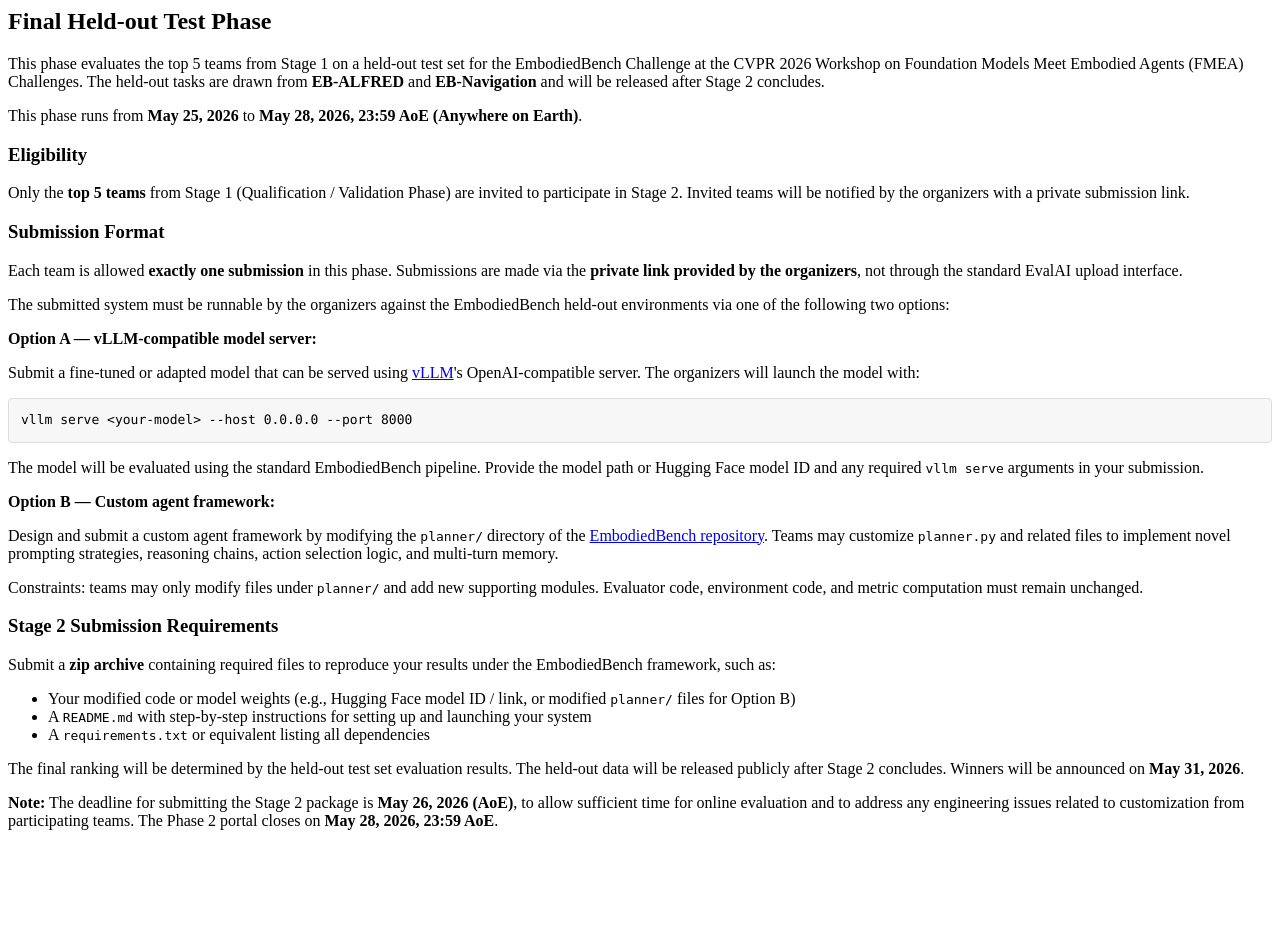
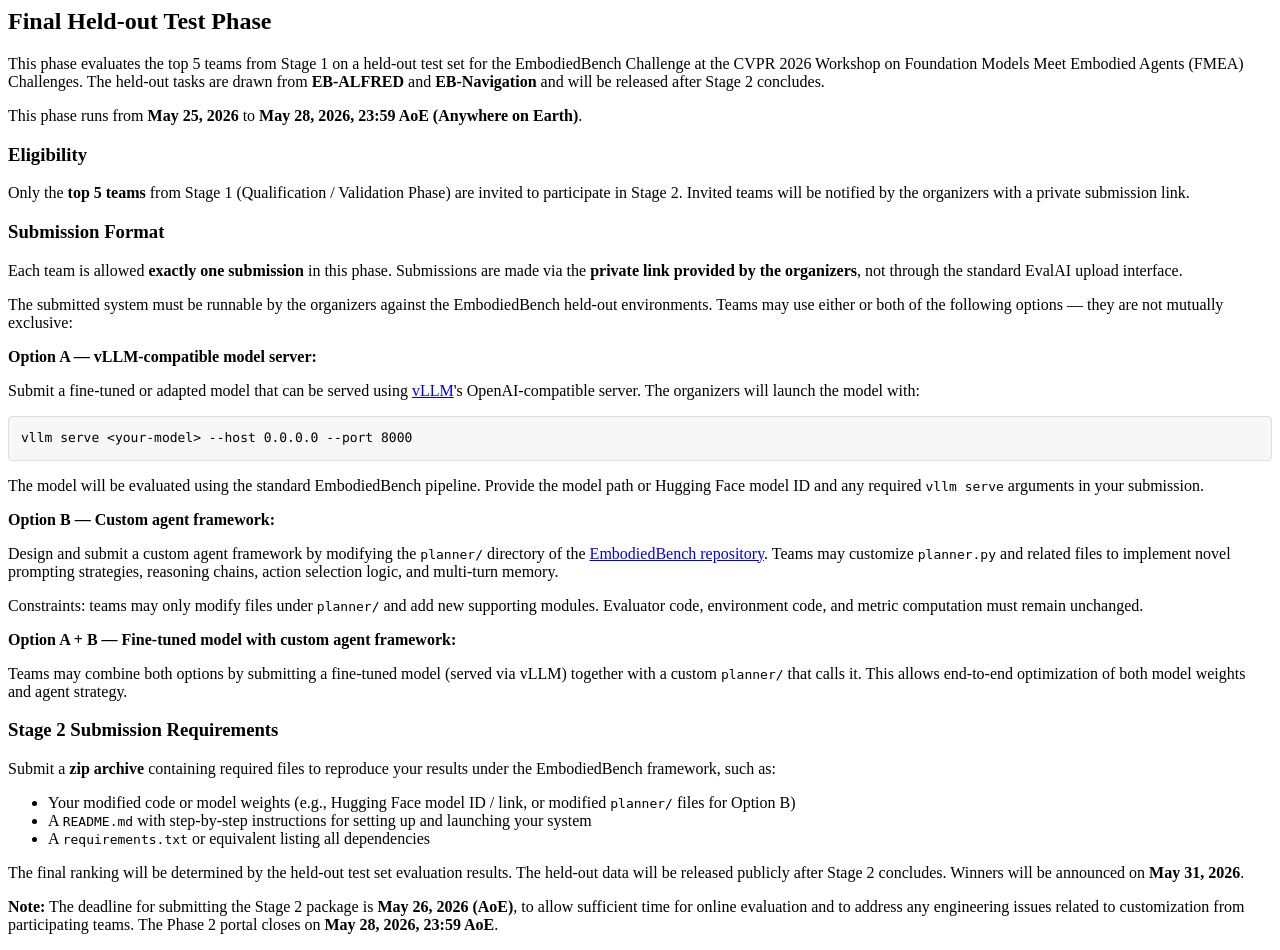
Before and after one commit to YangRui2015/EmbodiedBench-Challenge, a Python web app: template templates/challenge_phase_2_description.html in a window 1280 px wide. Before the commit the page ends 830 px from the top, so only its background shows below. Run offline with Jinja, Linux system fonts and the light colour scheme; the template is opened without the code that fills it, so the values that code supplies are empty.

Commit message:
Allow Option A+B combined submission (model + custom planner)
Co-Authored-By: Claude Sonnet 4.6 <noreply@anthropic.com>

```diff
--- a/templates/challenge_phase_2_description.html
+++ b/templates/challenge_phase_2_description.html
@@ -19,7 +19,7 @@
 </p>
 
 <p>
-  The submitted system must be runnable by the organizers against the EmbodiedBench held-out environments via one of the following two options:
+  The submitted system must be runnable by the organizers against the EmbodiedBench held-out environments. Teams may use either or both of the following options — they are not mutually exclusive:
 </p>
 
 <p><strong>Option A — vLLM-compatible model server:</strong></p>
@@ -39,6 +39,11 @@
   Constraints: teams may only modify files under <code>planner/</code> and add new supporting modules. Evaluator code, environment code, and metric computation must remain unchanged.
 </p>
 
+<p><strong>Option A + B — Fine-tuned model with custom agent framework:</strong></p>
+<p>
+  Teams may combine both options by submitting a fine-tuned model (served via vLLM) together with a custom <code>planner/</code> that calls it. This allows end-to-end optimization of both model weights and agent strategy.
+</p>
+
 <h3>Stage 2 Submission Requirements</h3>
 <p>
   Submit a <strong>zip archive</strong> containing required files to reproduce your results under the EmbodiedBench framework, such as:
--- a/templates/evaluation_details.html
+++ b/templates/evaluation_details.html
@@ -17,7 +17,7 @@
 </p>
 
 <p>
-  <strong>Stage 2 (May 25 – May 28, 2026):</strong> The top 5 teams from Stage 1 will be invited via a private organizer link to submit their model or agent framework for held-out test evaluation on EB-ALFRED and EB-Navigation. Each team may submit <strong>exactly once</strong>. The submission deadline is <strong>May 26, 2026 (AoE)</strong>. Teams may submit either (A) a vLLM-servable fine-tuned model, or (B) a custom agent framework based on a modified <code>planner/</code> directory of the EmbodiedBench codebase. Submissions should include a zip archive with all required files to reproduce results, a <code>README.md</code>, and a <code>requirements.txt</code>. The final ranking is determined by held-out test performance.
+  <strong>Stage 2 (May 25 – May 28, 2026):</strong> The top 5 teams from Stage 1 will be invited via a private organizer link to submit their model or agent framework for held-out test evaluation on EB-ALFRED and EB-Navigation. Each team may submit <strong>exactly once</strong>. The submission deadline is <strong>May 26, 2026 (AoE)</strong>. Teams may submit (A) a vLLM-servable fine-tuned model, (B) a custom agent framework based on a modified <code>planner/</code> directory of the EmbodiedBench codebase, or (A+B) both combined. Submissions should include a zip archive with all required files to reproduce results, a <code>README.md</code>, and a <code>requirements.txt</code>. The final ranking is determined by held-out test performance.
 </p>
 
 <p>
```
